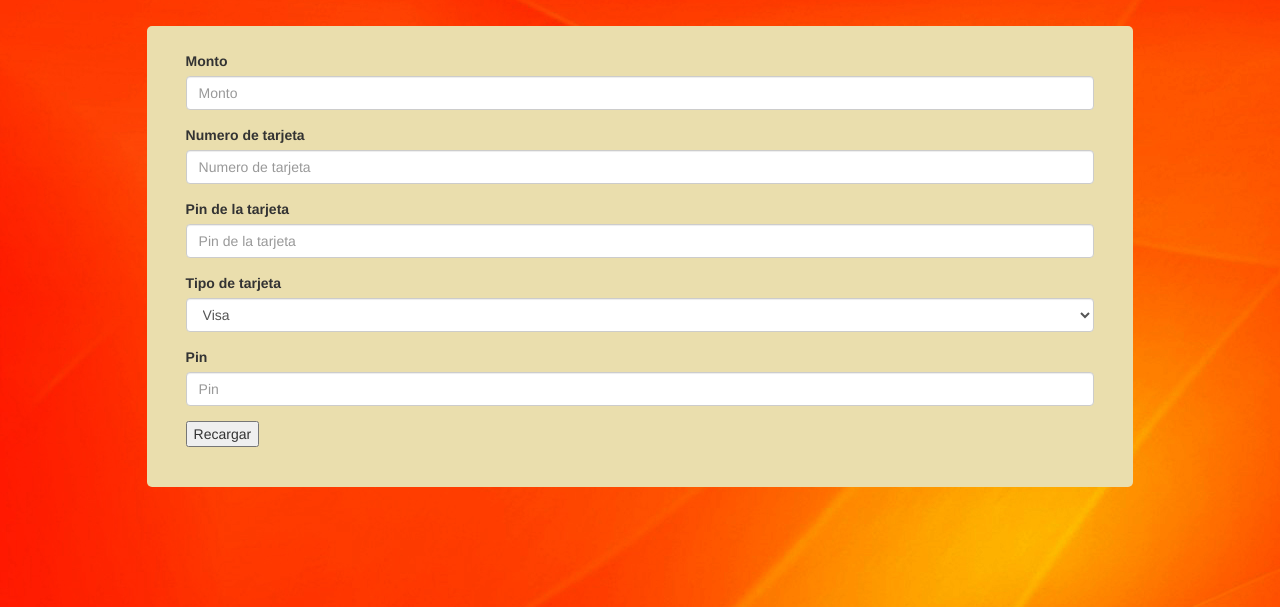
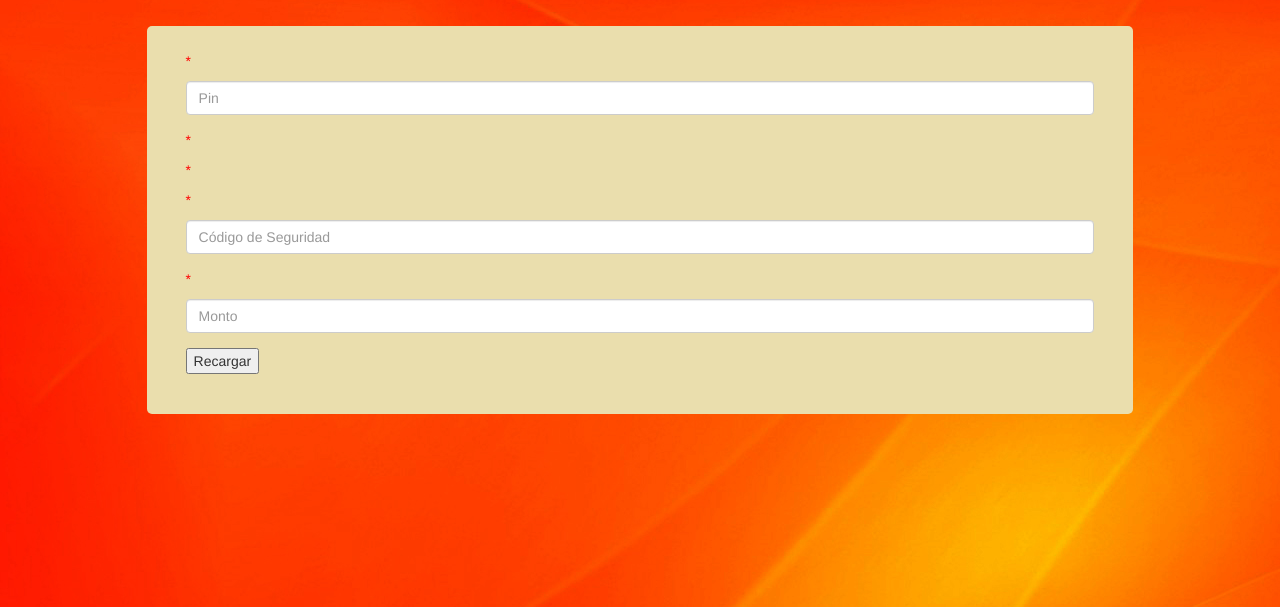
Before and after one commit to nandodev-net/PangoExpress-Restaurant-Client-Admin-Provider-FullSystem-Django, a Django app: page /perfil/billetera/recargar/ in a window 1280 px wide. Shown: the part 52-659 px from the top of the page. Run offline with Django 3.2, Linux system fonts and the light colour scheme; some libraries are stand-ins or nearby versions.

Commit message:
Arreglado algunos bugs

```diff
--- a/menu/forms.py
+++ b/menu/forms.py
@@ -228,7 +228,7 @@ class FormCrearBilletera(forms.ModelForm):
 class FormRecargaBilletera(forms.Form):
     monto = forms.FloatField(label='Monto', validators = [validate_monto])
     numero_de_tarjeta = forms.CharField(max_length=16, validators = [validate_tarjeta])
-    pin_de_la_tarjeta = forms.CharField(max_length=3, validators = [validate_pintarjeta])
+    pin_tarjeta = forms.CharField(label='Código de Seguridad', max_length=3, validators = [validate_pintarjeta])
     tipo_de_tarjeta = forms.ChoiceField( choices = [(1, 'Visa'), (2, 'MasterCard')])
     PIN = forms.CharField(max_length=50)
 
--- a/menu/templates/menu/recargarBilletera.html
+++ b/menu/templates/menu/recargarBilletera.html
@@ -7,7 +7,27 @@
     {% endif %}
 <form action = "" method = "post">
     {% csrf_token %}
-    {%bootstrap_form form%}
+    <p>{% bootstrap_label "PIN" %}
+    <span style="color:red">*<span>
+    {% bootstrap_field form.PIN  show_label=False %}
+    </p>
+    <p>{% bootstrap_label "Número de Tarjeta" %}
+    <span style="color:red">*<span>
+    {% bootstrap_field form.num_tarjeta  show_label=False %}
+    </p>
+    <p>{% bootstrap_label "Tipo de Tarjeta" %}
+    <span style="color:red">*<span>
+    {% bootstrap_field form.tipo_tarjeta  show_label=False %}
+    </p>
+    <p>{% bootstrap_label "Código de Seguridad" %}
+    <span style="color:red">*<span>
+    {% bootstrap_field form.pin_tarjeta  show_label=False %}
+    </p>
+    <p>{% bootstrap_label "Monto" %}
+    <span style="color:red">*<span>
+    {% bootstrap_field form.monto  show_label=False %}
+    </p>
+
     <input type = "submit" value = "Recargar"/>
 </form>
 
```
Also changed, not shown: db.sqlite3.
